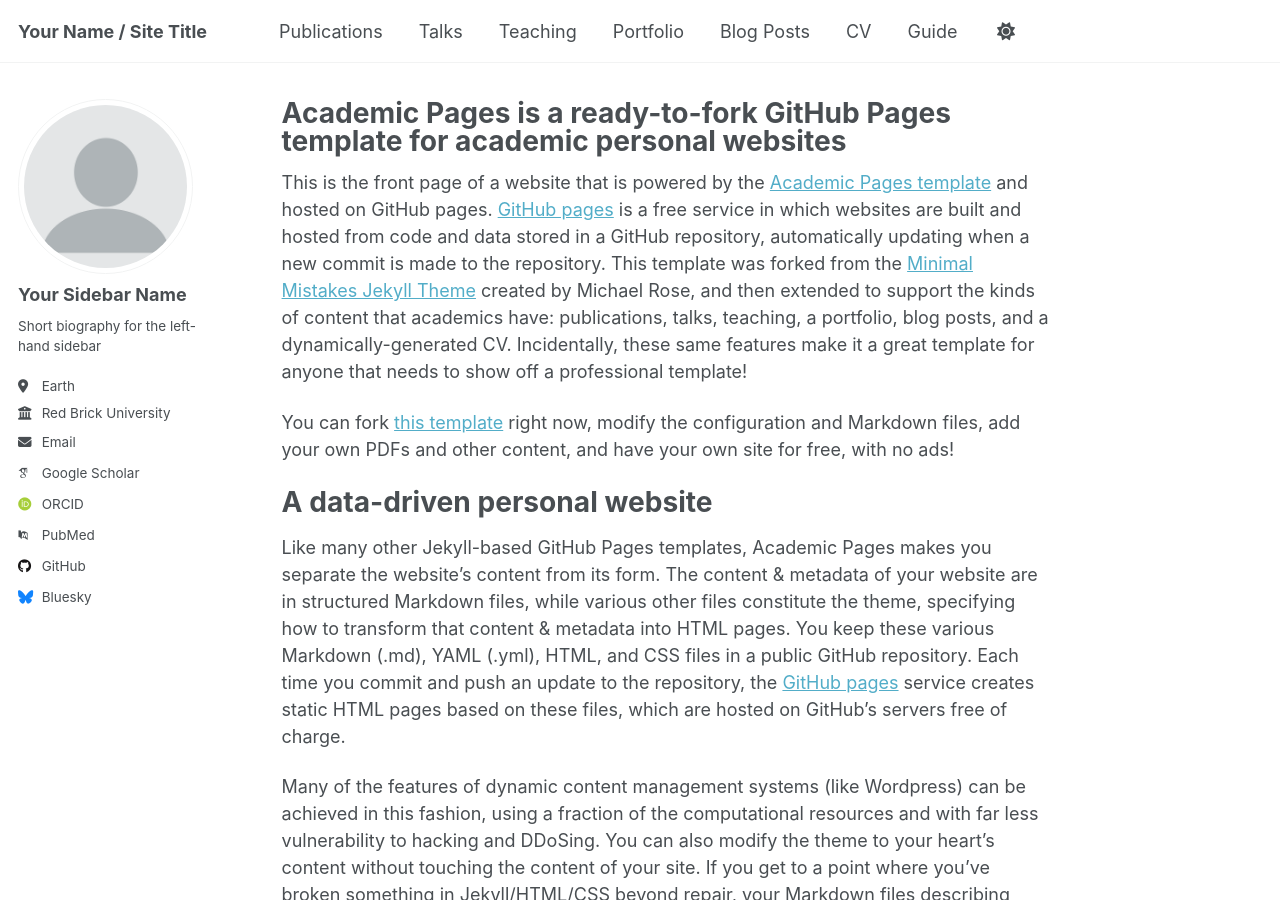
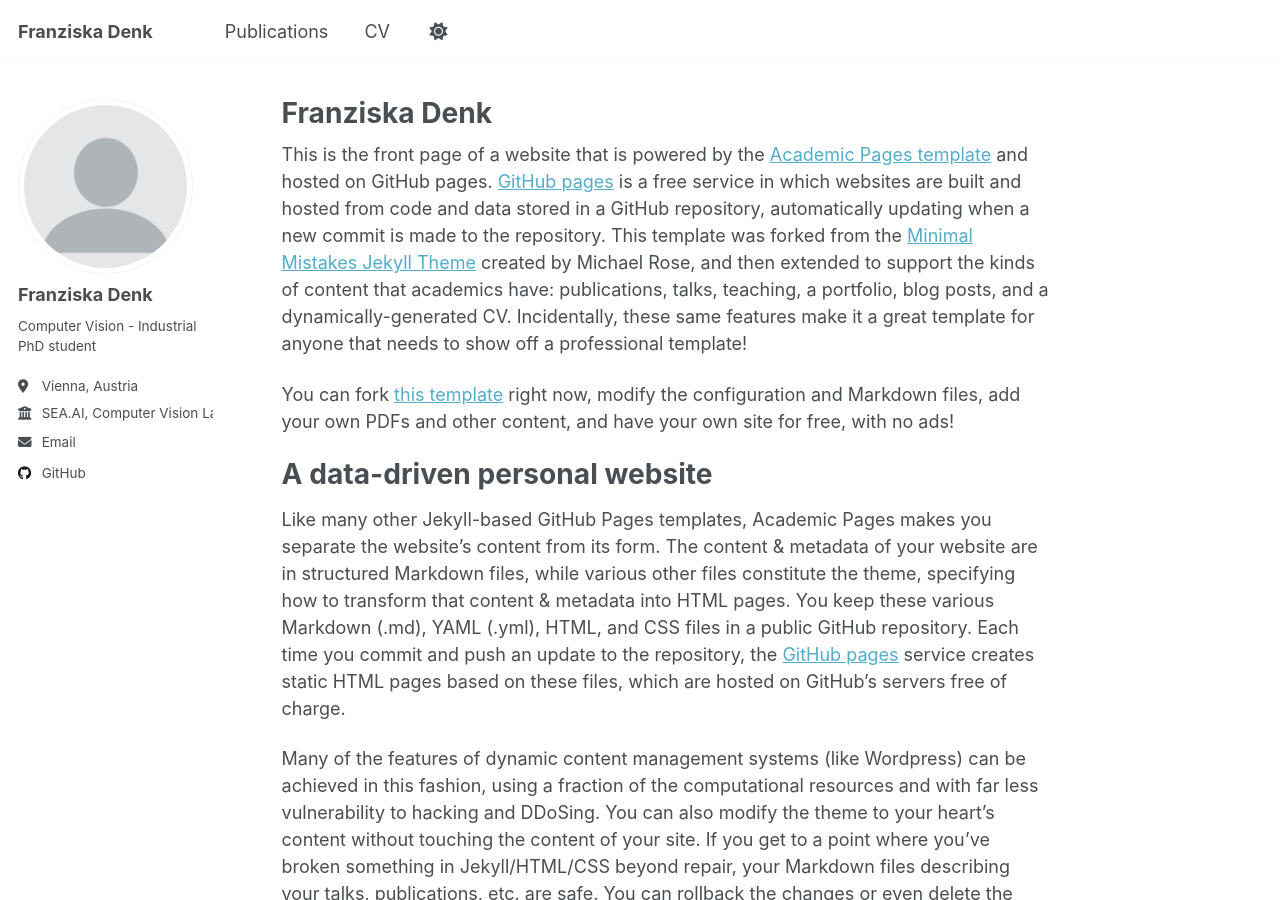
Before and after one commit to franziska-denk/franziska-denk.github.io, a Jekyll site: the page built from _pages/about.md, in a window 1280 px wide and 900 px high. Built offline with Jekyll 4.4.1, drawn with Linux system fonts in a browser that asks for light colours; some web fonts are replaced; a script that is not in the unit is left out; some of the changed text lies outside the part shown.

Commit message:
add changes

```diff
--- a/_config.yml
+++ b/_config.yml
@@ -9,13 +9,13 @@
 # Basic Site Settings
 locale                   : "en-US"
 site_theme               : "default"
-title                    : "Your Name / Site Title"
+title                    : "Franziska Denk"
 title_separator          : "-"
-name                     : &name "Your Name"
-description              : &description "personal description"
-url                      : https://academicpages.github.io # the base hostname & protocol for your site e.g. "https://[your GitHub username].github.io" or if you already have some other page hosted on Github then use "https://[your GitHub username].github.io/[Your Repo Name]"
+name                     : &name "Franziska Denk"
+description              : &description "Computer Vision - Industrial PhD student"
+url                      : https://franziska-denk.github.io # the base hostname & protocol for your site e.g. "https://[your GitHub username].github.io" or if you already have some other page hosted on Github then use "https://[your GitHub username].github.io/[Your Repo Name]"
 baseurl                  : "" # the subpath of your site, e.g. "/blog"
-repository               : "academicpages/academicpages.github.io"
+repository               : "franziska-denk/franziskadenk.github.io"
 
 # Site Author - The following control what appear as part of the author content on the side bar.
 #               If a field is blank the icon and link will not appear, otherwise it will be shown.
@@ -23,24 +23,14 @@ repository               : "academicpages/academicpages.github.io"
 author:
   # Biographic information
   avatar           : "profile.png"
-  name             : "Your Sidebar Name"
+  name             : "Franziska Denk"
   pronouns         : # example: "she/her"
-  bio              : "Short biography for the left-hand sidebar"
-  location         : "Earth"
-  employer         : "Red Brick University"
+  bio              : "Computer Vision - Industrial PhD student"
+  location         : "Vienna, Austria"
+  employer         : "SEA.AI, Computer Vision Lab (TU Wien)"
   uri              : # URL
-  email            : "none@example.org"
+  email            : "denk.m.franziska@gmail.com"
 
-  # Academic websites
-  academia         : # URL
-  arxiv            : # URL - Update with the correct link to your profile
-  googlescholar    : "https://scholar.google.com/citations?user=PS_CX0AAAAAJ"
-  impactstory      : # URL
-  orcid            : "http://orcid.org/yourorcidurl"
-  semantic         : # URL
-  pubmed           : "https://www.ncbi.nlm.nih.gov/pubmed/?term=john+snow"
-  researchgate     : # URL
-  scopus           : # URL
 
   # Repositories and software development
   bitbucket        : # Username - Update with your username on the site
@@ -50,32 +40,6 @@ author:
   kaggle           : # Username
   stackoverflow    : # User number or user number and name (i.e., use "1" or "1/jeff-atwood")
 
-  # Social media
-  artstation       : # Username
-  bluesky          : "bsky.app" # Replace this with you Bluesky username
-  facebook         : # Username
-  flickr           : # Username
-  foursquare       : # Username
-  goodreads        : # Username
-  google_plus      : # Username
-  keybase          : # Username
-  instagram        : # Username
-  lastfm           : # Username
-  linkedin         : # Username
-  mastodon         : # URL
-  medium           : # URL
-  pinterest        : # Username
-  soundcloud       : # Username
-  steam            : # Username
-  telegram         : # URL
-  tumblr           : # Username
-  twitter          : # Username for X / Twitter
-  vine             : # Username
-  weibo            : # Username
-  wikipedia        : # Username
-  xing             : # Username
-  youtube          : # Username
-  zhihu            : # Username
 
 # Publication Category - The following the list of publication categories and their headings
 publication_category:
@@ -251,14 +215,6 @@ defaults:
       layout: single
       author_profile: true
   # _teaching
-  - scope:
-      path: ""
-      type: teaching
-    values:
-      layout: single
-      author_profile: true
-      share: true
-      comments: true
   # _publications
   - scope:
       path: ""
@@ -269,22 +225,6 @@ defaults:
       share: true
       comments: true
   # _portfolio
-  - scope:
-      path: ""
-      type: portfolio
-    values:
-      layout: single
-      author_profile: true
-      share: true
-      comment: true
-  # _talks
-  - scope:
-      path: ""
-      type: talks
-    values:
-      layout: talk
-      author_profile: true
-      share: true
 
 
 # Sass/SCSS
--- a/_pages/about.md
+++ b/_pages/about.md
@@ -1,6 +1,6 @@
 ---
 permalink: /
-title: "Academic Pages is a ready-to-fork GitHub Pages template for academic personal websites"
+title: "Franziska Denk"
 author_profile: true
 redirect_from:
   - /about/
```
Also changed, not shown: _data/navigation.yml (+0 -15 lines).
